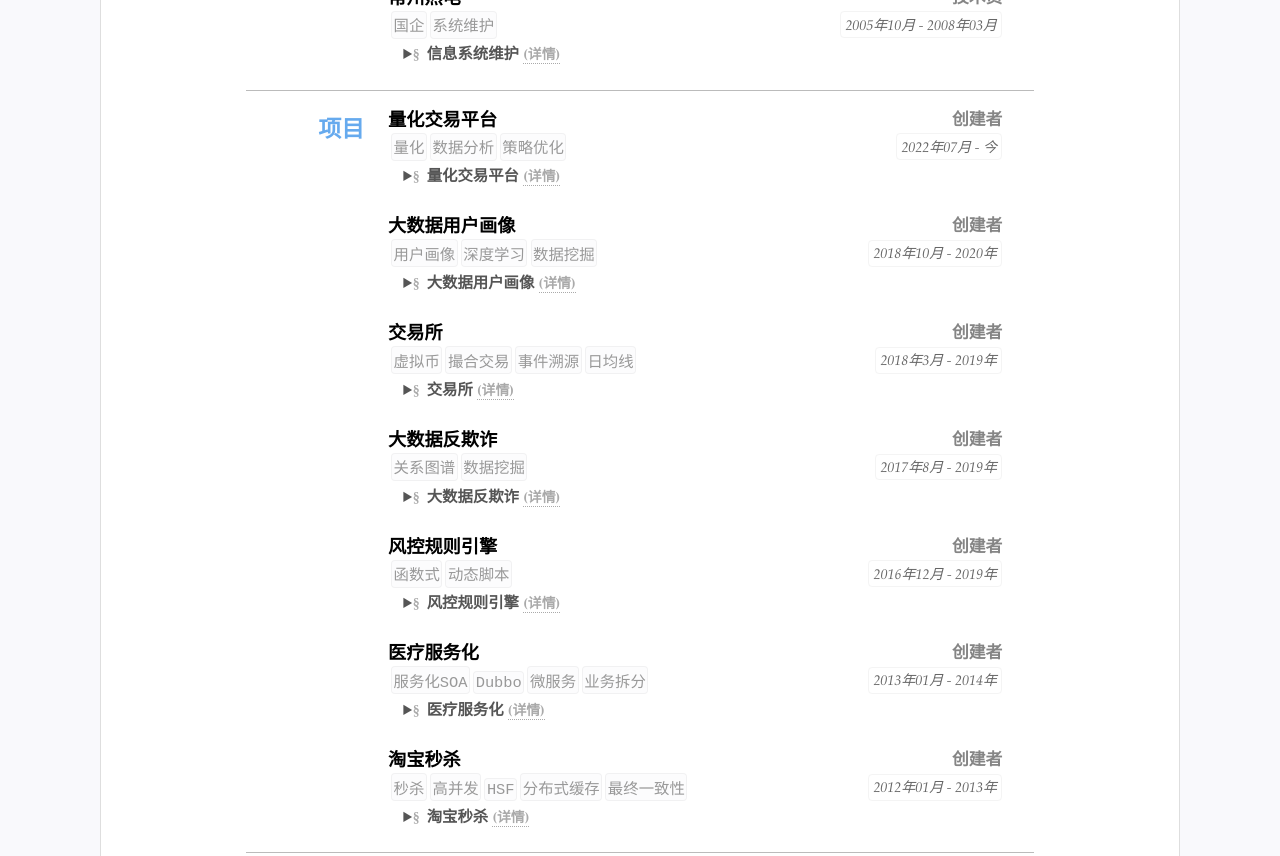
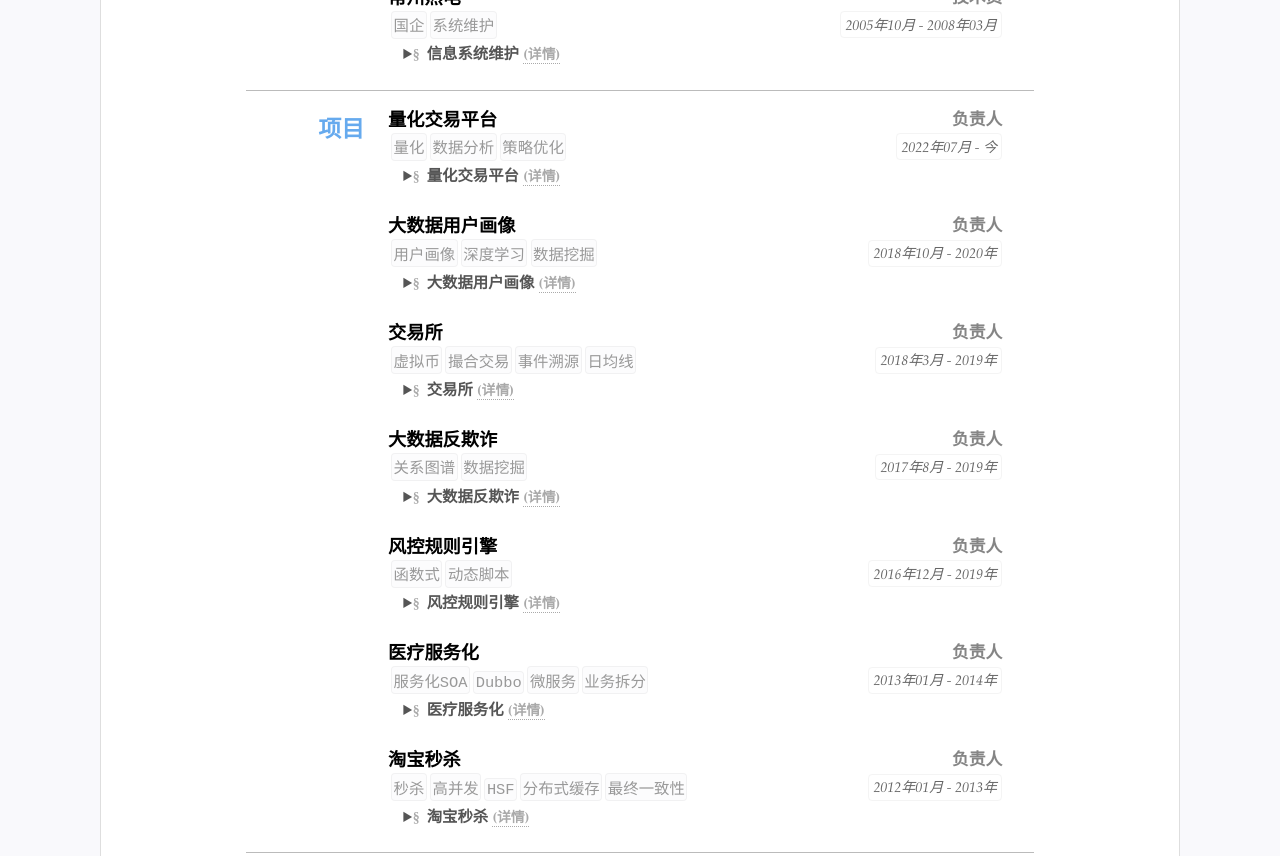
Before and after one commit to kennykong/resume, a Jekyll site: the page built from index.html, in a window 1280 px wide and 1400 px high, scrolled down 2317 px. Shown: the part 194-1050 px from the top of the window. Built offline with Jekyll 4.4.1, drawn with Linux system fonts in a browser that asks for light colours.

Commit message:
update resume.yml

```diff
--- a/_data/resume.yml
+++ b/_data/resume.yml
@@ -200,7 +200,7 @@ main: #简历主要内容，
     summary: 量化交易平台
     detail:
       md: _data/projects/2023_quantitative.md
-    sub: 创建者
+    sub: 负责人
 
   - title: 大数据用户画像
     tags:
@@ -211,7 +211,7 @@ main: #简历主要内容，
     summary: 大数据用户画像
     detail:
       md: _data/projects/2023_quantitative.md
-    sub: 创建者
+    sub: 负责人
 
   - title: 交易所
     tags:
@@ -223,7 +223,7 @@ main: #简历主要内容，
     summary: 交易所
     detail:
       md: _data/projects/2023_quantitative.md
-    sub: 创建者
+    sub: 负责人
 
   - title: 大数据反欺诈
     tags:
@@ -233,7 +233,7 @@ main: #简历主要内容，
     summary: 大数据反欺诈
     detail:
       md: _data/projects/2023_quantitative.md
-    sub: 创建者
+    sub: 负责人
 
   - title: 风控规则引擎
     tags:
@@ -243,7 +243,7 @@ main: #简历主要内容，
     summary: 风控规则引擎
     detail:
       md: _data/projects/2023_quantitative.md
-    sub: 创建者
+    sub: 负责人
 
   - title: 医疗服务化
     tags:
@@ -255,7 +255,7 @@ main: #简历主要内容，
     summary: 医疗服务化
     detail:
       md: _data/projects/2023_quantitative.md
-    sub: 创建者
+    sub: 负责人
 
   - title: 淘宝秒杀
     tags:
@@ -268,7 +268,7 @@ main: #简历主要内容，
     summary: 淘宝秒杀
     detail:
       md: _data/projects/2023_quantitative.md
-    sub: 创建者
+    sub: 负责人
 #可继续添加更多内容
 
 #others 其他简略内容(列表)
```
